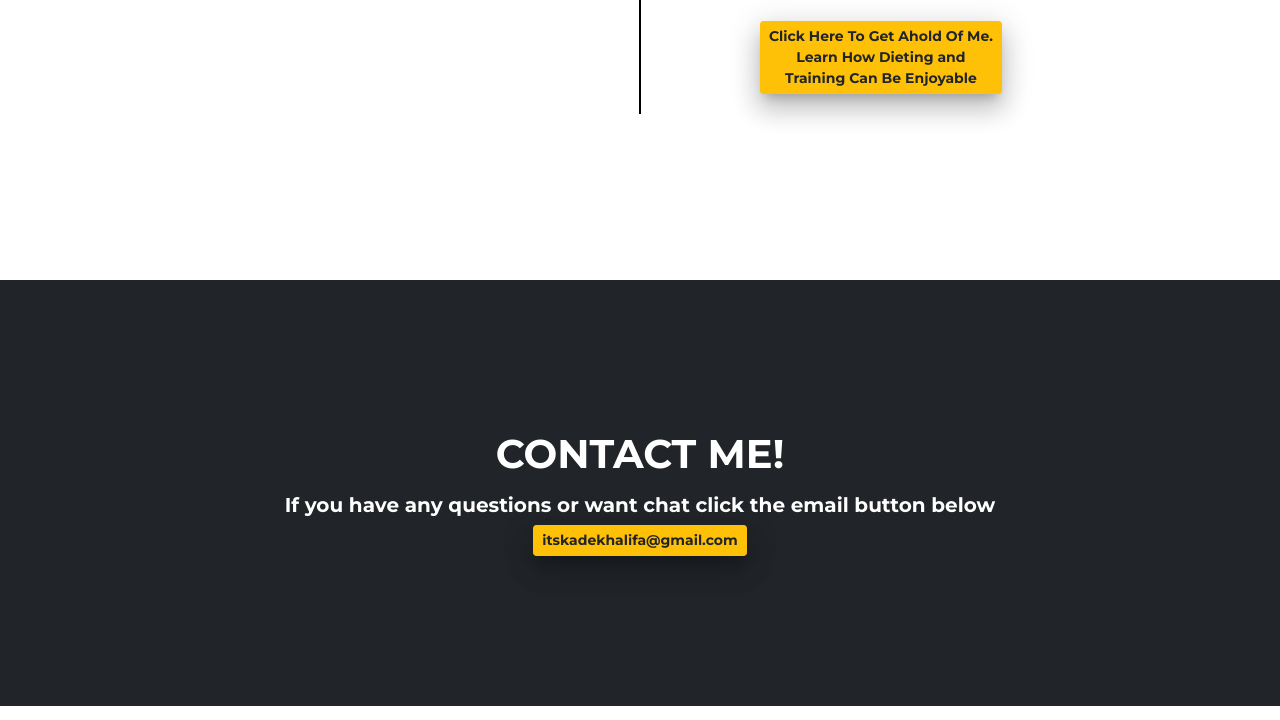
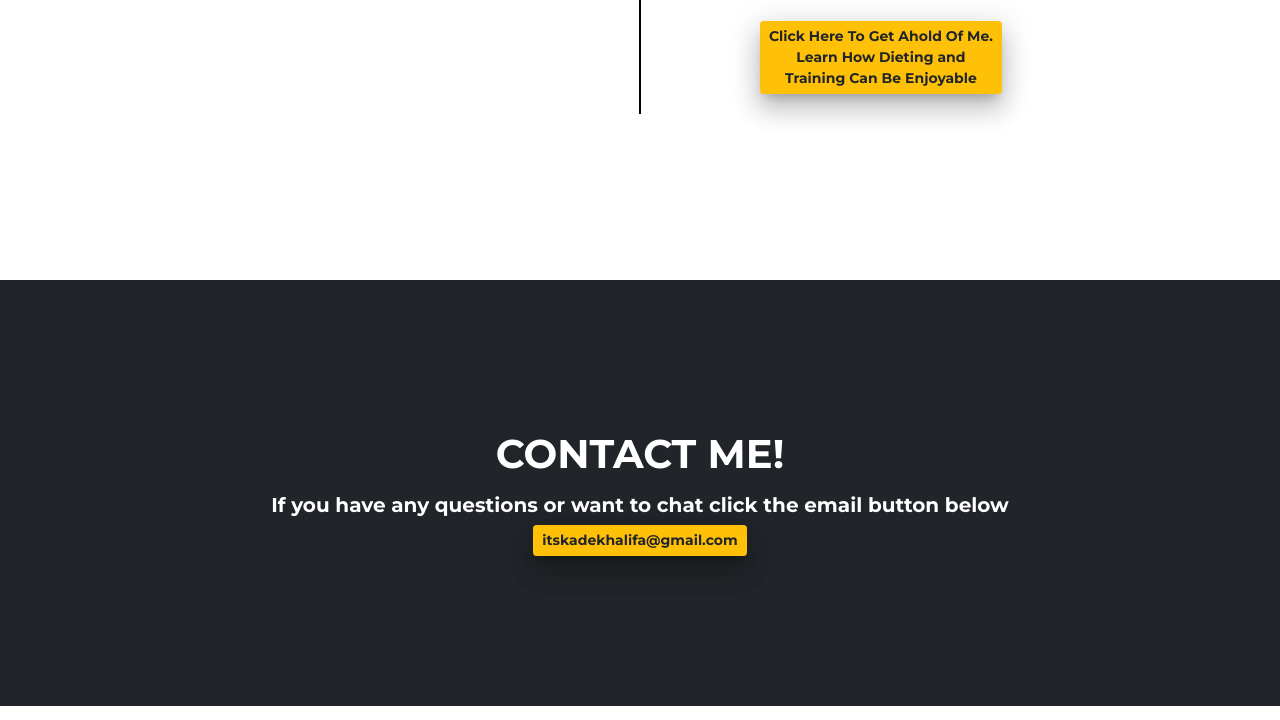
Before and after one commit to kadekhalifa/index, a plain HTML site: page index.html in a window 1280 px wide. Shown: the part 3631-4351 px from the top of the page. Drawn offline with Linux system fonts and the light colour scheme; a web font is replaced by a local one.

Commit message:
Add files via upload

```diff
--- a/index.html
+++ b/index.html
@@ -199,7 +199,7 @@
         <div class="row">
           <div class="col-lg-12">
             <h2 class="section-heading text-uppercase text-center">Contact Me!</h2>
-            <h5 style="color: white;" class="text-center">If you have any questions or want chat click the email button below</h5>
+            <h5 style="color: white;" class="text-center">If you have any questions or want to chat click the email button below</h5>
             <div class="text-center"><a href="mailto:itskadekhalifa@gmail.com" class="btn btn-warning btn-sm button-shadow"><strong>itskadekhalifa@gmail.com</strong></a></div>
           </div>
         </div>
```
